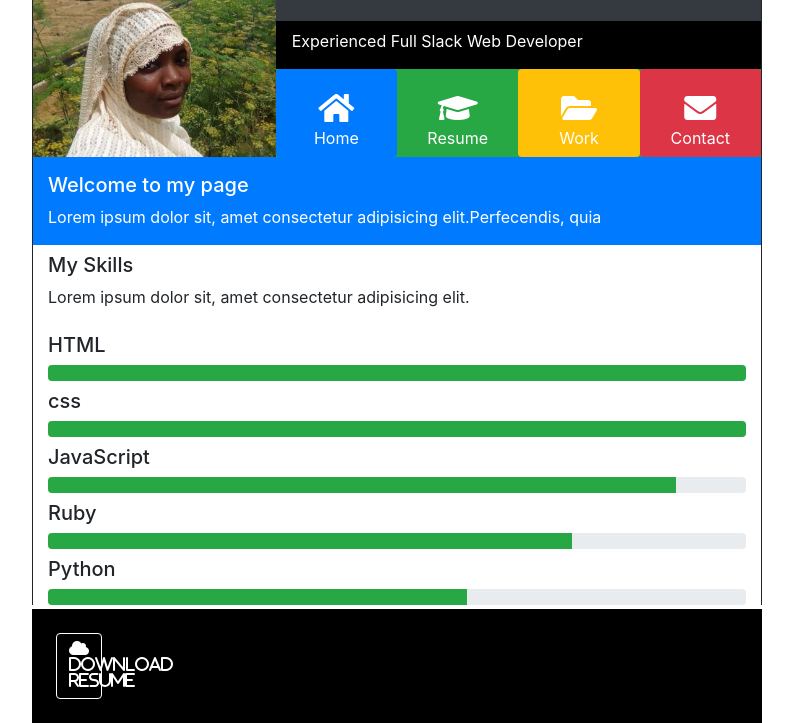
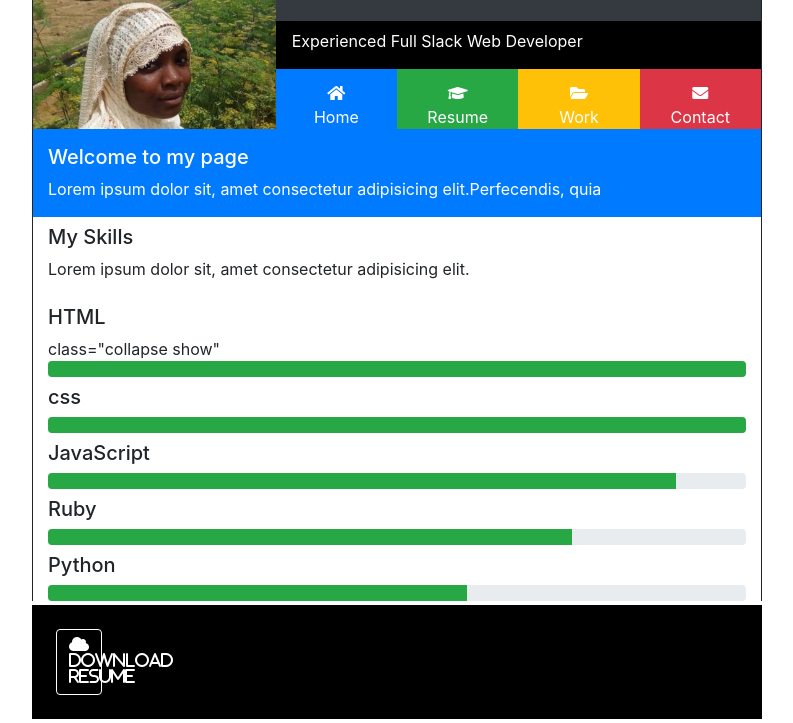
Before and after one commit to Hariratou/MOI, a plain HTML site: page index.html in a window 1280 px wide. Shown: the part 109-832 px from the top of the page, without its empty margins (243-1036 px from the left). Drawn offline with nearby package versions, Linux system fonts and the light colour scheme.

Commit message:
Update index.html

```diff
--- a/index.html
+++ b/index.html
@@ -19,6 +19,7 @@
 
   <!--bootstrap javascript-->
   <script src="https://stackpath.bootstrapcdn.com/bootstrap/4.4.1/js/bootstrap.min.js"></script>
+
 </head>
 
 <body>
@@ -27,7 +28,9 @@
   <div class="container-fluid" style="max-width: 730px; border-left: solid 1px; border-right: solid 1px;">
     <div class="row">
       <div class="col-4 bg-dark "
-        style="background-image:url(image8.jpg) ;background-size: 120%; background-repeat: no-repeat;"></div>
+        style="background-image:url(image8.jpg) ;background-size: 120%; background-repeat: no-repeat;">
+      </div>
+
       <div class="col-8">
         <div class="row bg-dark pb-4 pt-4">
           <div class="col-xs-12 col-sm-5 text-white text-center pb-3">
@@ -40,31 +43,40 @@
             <i class="fab fa-github fa-xs "></i>
           </div>
         </div>
+
         <div class="row text-white" style="background-color: black">
           <p class="ml-3 mt-2">Experienced Full Slack Web Developer</p>
         </div>
-        <div class="row bg-success">
-          <div class="btn col-3 bg-primary text-white  text-center" type="button" data-toggle="collapse"
-            data-target="#collapseA" aria-expanded="true" aria-controls="collapseA"><i
-              class="fas fa-home fa-2x mt-3"></i><br />Home</div>
-          <div class="btn btn-collapsed col-3 bg-success text-white text-center" type="button" data-toggle="collapse"
-            data-target="#collapseB" aria-expanded="false" aria-controls="collapseB"><i
-              class="fas fa-graduation-cap fa-2x mt-3"></i><br />Resume</div>
-          <div class="btn btn-collapsed col-3 bg-warning text-white text-center" type="button" data-toggle="collapse"
-            data-target="#collapseC" aria-expanded="false" aria-controls="collapseC"><i
-              class="fas fa-folder-open fa-2x mt-3"></i><br />Work</div>
-          <div class="btn btn-collapsed col-3 bg-danger text-white text-center" type="button" data-toggle="collapse"
-            data-target="#collapseD" aria-expanded="false" aria-controls="collapseD"><i
-              class="fas fa-envelope fa-2x mt-3"></i><br />Contact</div>
-        </div>
+ <!-- home -->
+       <div class="row">
+          <div class="col-3 bg-primary text-white  text-center" type="button" data-toggle="collapse"
+            data-target="#H" aria-expanded="true" aria-controls="H"><i
+              class="fas fa-home mt-3"></i><br />Home
+            </div>
+ <!-- resume -->
+          <div class=" collapsed col-3 bg-success text-white text-center" type="button" data-toggle="collapse"
+            data-target="#R" aria-expanded="false" aria-controls="R"><i
+              class="fas fa-graduation-cap  mt-3"></i><br />Resume
+            </div>
+ <!-- work -->
+          <div class=" collapsed col-3 bg-warning text-white text-center" type="button" data-toggle="collapse"
+            data-target="#W" aria-expanded="false" aria-controls="W"><i
+              class="fas fa-folder-open  mt-3"></i><br />Work
+            </div>
+ <!-- contact-->
+          <div class=" collapsed col-3 bg-danger text-white text-center" type="button" data-toggle="collapse"
+            data-target="#C" aria-expanded="false" aria-controls="C"><i
+              class="fas fa-envelope  mt-3"></i><br />Contact
+            </div>
+          </div>
       </div>
     </div>
 
     <!-- Accordion -->
-    <div class="accordion" id="accordionSourri">
+  <div class="accordion" id="accor" >
 
       <!-- Home -->
-      <div id="collapseA" class="collapse show" data-parent="#accordionSourri">
+      <div id="H" class="collapse show" data-parent="#accor" class="collapse">
         <div class="row">
           <div class="col-12  text-white bg-primary">
             <h5 class="mt-3">Welcome to my page </h5>
@@ -81,7 +93,7 @@
         </div>
         <div class="row mb-1">
           <div class="col">
-            <h5 class="mt-2">HTML</h5>
+            <h5 class="mt-2">HTML</h5> class="collapse show"
             <div class="progress">
               <div class="progress-bar bg-success" role="progressbar" style="width: 100%;" aria-valuenow="100"
                 aria-valuemin="0" aria-valuemax="100"></div>
@@ -111,7 +123,7 @@
       </div>
 
       <!--resume  -->
-      <div id="collapseB" class="collapse" dada-parent="#accordionSourri">
+      <div id="R" data-parent="#accor"  class="collapse">
         <div class="row">
           <div class="col-12 text-white bg-success">
             <h5 class="mt-3">My Resume</h5>
@@ -162,7 +174,7 @@
       </div>
 
       <!-- work -->
-      <div id="collapseC" class="collapse" data-parent="#accordionSourri">
+    <div id="W"  data-parent="#accor" class="collapse">
         <div class="row bg-warning">
           <div class="col-12 mt-4 text-white">
             <h5>My Portfolio</h5>
@@ -228,6 +240,7 @@
               </div>
             </div>
           </div>
+
           <div class="col-3">
             <button type="button" class="btn" data-toggle="modal" data-target="#image"><img src="image.jpg" alt="#"
                 class=" w-100"></i></button>
@@ -280,9 +293,10 @@
             </div>
           </div>
         </div>
+      </div>
 
         <!--contact  -->
-        <div id="collapseD" class="collapse" data-parent="#accordionSourri">
+        <div id="C"  data-parent="#accor" class="collapse">
           <div class="row bg-danger">
             <div class="co-12 text-white mt-3">
               <h5>Contact</h5>
@@ -316,10 +330,8 @@
             </div>
           </div>
         </div>
-      </div>
-    </div>
   </div>
-
+  </div>
   <!-- footer -->
   <div class="container-fluid" style="max-width: 730px; background-color: black;">
     <div class="row">
```
